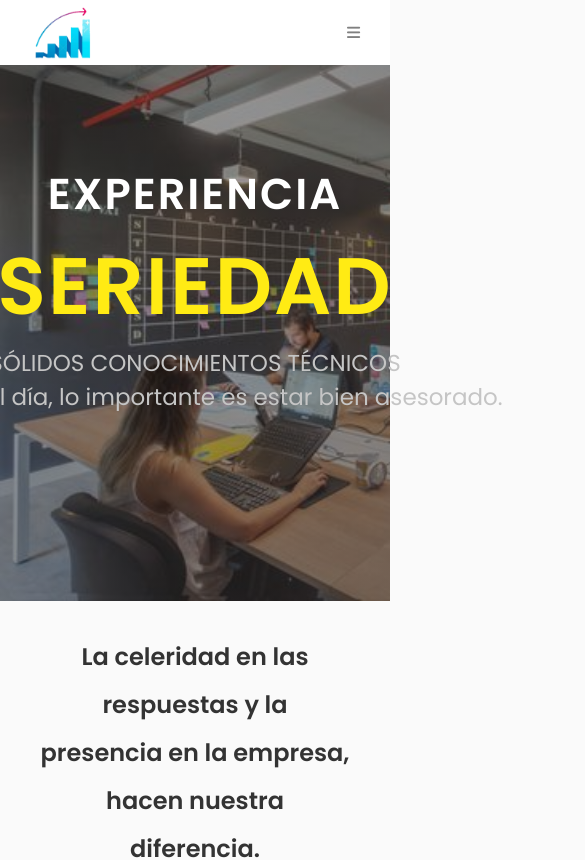
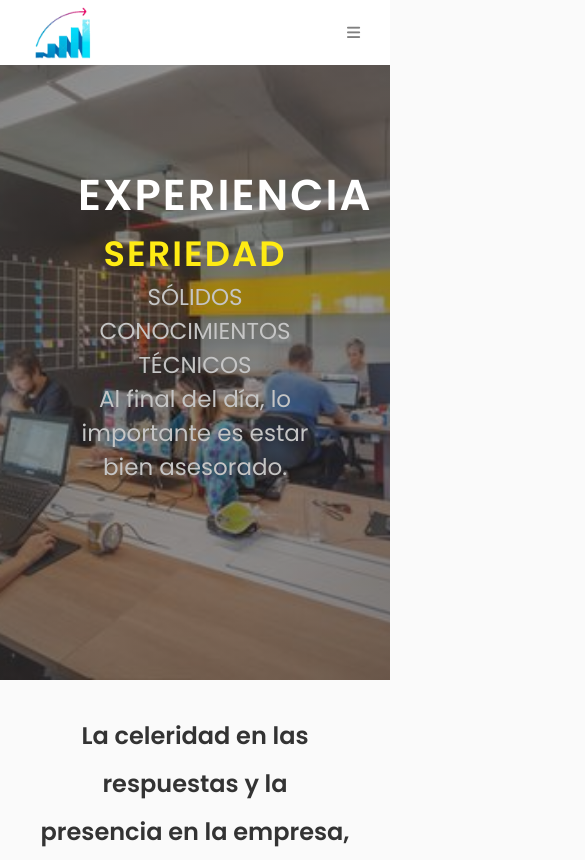
Before and after one commit to Nahuel-199/Landing_Finance, a React (Create React App) app: page / in a window 390 px wide. Shown: the top 860 px of the page, 585 px wide, since content can reach past the window. Built offline with nearby package versions, Linux system fonts and the light colour scheme.

Commit message:
changescss

```diff
--- a/src/components/header/header.css
+++ b/src/components/header/header.css
@@ -86,3 +86,38 @@
     color: #ffffff;
     border: 2px solid #ff1414;
   }
+
+  @media (max-width: 970px) {
+    #main {
+      height: 680px;
+    }
+  }
+
+  @media (max-width: 600px) {
+    #main {
+      background-position: center;
+    }
+
+    .a-container {
+      flex-wrap: wrap;
+    }
+
+    .a-box{
+      width: 100%;
+      height: 400px;
+  }
+
+    .header-heading {
+      width: 60%;
+    }
+
+    .header-heading h1 {
+      font-size: 2.2rem;
+    }
+    .pr-heading {
+      width: 60%;
+    }
+    #presentaion {
+      background-position: center;
+    }
+  }
--- a/src/components/navbar/navbar.css
+++ b/src/components/navbar/navbar.css
@@ -26,7 +26,7 @@ nav.active {
   transition: 0.6s ease-in-out;
 }
 
-.img_finance{
+.img_finance {
   width: 20%;
   height: auto;
 }
@@ -41,7 +41,7 @@ nav ul {
   transition: all ease 0.2s;
 }
 .active:hover {
-  background-color: #000000;
+  background-color: whitesmoke;
   color: #ffffff;
   box-shadow: 5px 10px 30px rgba(198, 64, 64, 0.411);
   transition: all ease 0.2s;
@@ -82,11 +82,13 @@ nav .menu-btn,
     position: absolute;
     top: 0;
     left: -100%;
-    opacity: 0;
     align-items: stretch;
     padding: 80px 0 30px 0;
     margin: 0;
-    transition: 0.3s ease-in-out;
+    transition: all 0.3s ease;
+    opacity: 0;
+    transform: translateY(-100%);
+    transition: visibility 0s, opacity 0.3s 0.3s, transform 0.3s ease-in-out;
     border-radius: 13px;
   }
 
@@ -95,9 +97,11 @@ nav .menu-btn,
     left: 0px;
     top: 1px;
     height: 70vh;
+    visibility: visible;
     opacity: 1;
+    transform: translateY(0%);
+    transition: transform 0.3s ease-in-out;
     z-index: -1;
-    transition: 0.3s ease-in-out;
   }
 
   .menu li {
@@ -134,7 +138,7 @@ nav .menu-btn,
     top: 65px;
     left: 0px;
     background-color: #ffffff;
-    border-bottom: 4px solid #ff1414;
+    border-bottom: 4px solid #fff491;
     width: 100%;
     padding: 0px;
     margin: 0px;
@@ -153,7 +157,7 @@ nav .menu-btn,
     margin-top: 49px;
   }
   nav .menu-icons {
-  display: flex;
+    display: flex;
   }
   nav .menu-icon .nav-icon {
     background-color: #ffffff;
```
